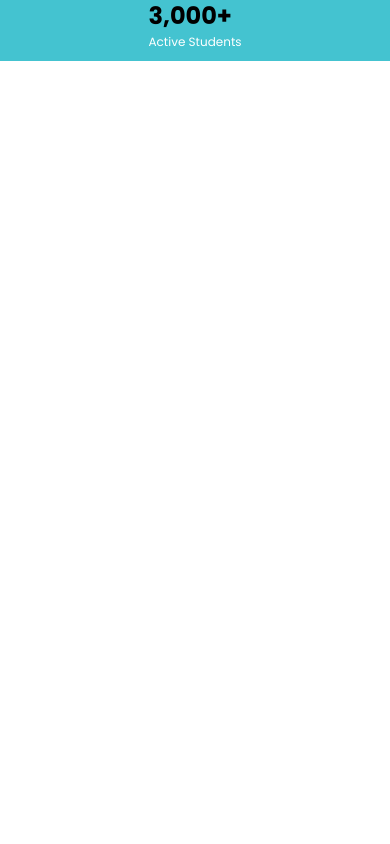
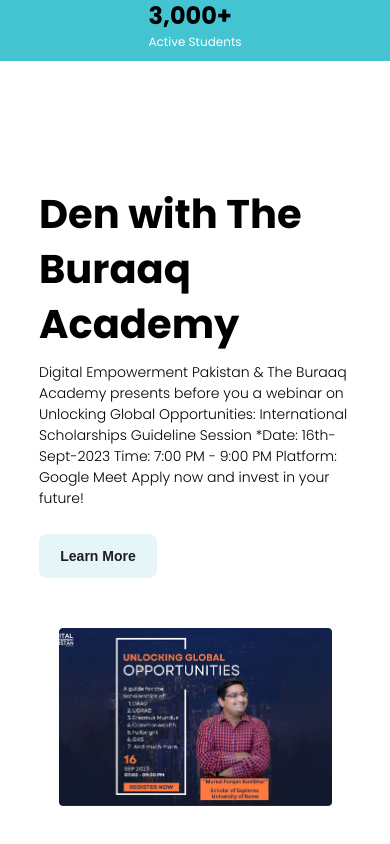
Before and after one commit to oye-hunter/den-landing-page, a React (Create React App) app: page / in a window 390 px wide. Shown: the part 3740-4584 px from the top of the page. Before the commit the page ends 3885 px from the top, so only its background shows below. Built offline with nearby package versions, Linux system fonts and the light colour scheme.

Commit message:
added responsive landing page

```diff
--- a/src/LandingPage/LandingPage.css
+++ b/src/LandingPage/LandingPage.css
@@ -33,7 +33,7 @@
   text-align: center;
   display: inline-block;
   padding: 14px;
-  width: 7vw;
+  width: 90px;
   margin: 0 20px;
   color: rgb(30, 30, 30);
   background-color: rgb(230, 245, 248);
@@ -133,7 +133,7 @@
   font-weight: 300;
 }
 
-.lp-challenges-section {
+.lp-challenges-section, .lp-den-with-buraaq-section {
   display: flex;
   justify-content: space-between;
   align-items: center;
@@ -143,24 +143,24 @@
 .lp-challenges-section img {
   height: 55vh;
 }
-.lp-challenges-section-text h3 {
+.lp-challenges-section-text h3, .lp-den-with-buraaq-section h4 {
   font-size: 40px;
   font-weight: 700;
   line-height: 55px;
   margin: 0;
 }
-.lp-challenges-section-text p {
+.lp-challenges-section-text p, .lp-den-with-buraaq-section p {
   font-size: 14px;
   font-weight: 300;
   margin: 10px 0 25px;
 }
 
-.lp-challenges-section-button {
+.lp-challenges-section-button, .lp-den-with-buraaq-section-button {
   border: 0;
   text-align: center;
   display: inline-block;
   padding: 14px;
-  width: 7vw;
+  width: 90px;
   color: rgb(30, 30, 30);
   background-color: rgb(230, 245, 248);
   border-radius: 8px;
@@ -173,7 +173,7 @@
   display: flex;
   justify-content: space-evenly;
   align-items: center;
-  margin: 10vh 0;
+  margin: 10vh 0 15vh;
   background-color: rgb(68, 195, 208);
   padding: 0 5vw;
 }
@@ -193,6 +193,9 @@
   background-color: rgb(255, 255, 255);
   height: 40px;
   width: 1px;
+}
+.lp-den-with-buraaq-section img {
+    width: 35vw;
 }
 
 @media only screen and (max-width: 1024px) {
@@ -218,13 +221,13 @@
     height: 180px;
     margin-bottom: 0;
   }
-  .lp-hero-button1, .lp-hero-button2, .lp-challenges-section-button {
+  .lp-hero-button2 {
     width: 90px;
   }
   .lp-gray-strip img {
     height: 30px;
   }
-  .lp-challenges-section {
+  .lp-challenges-section, .lp-den-with-buraaq-section {
     flex-direction: column;
     row-gap: 50px;
   }
@@ -252,4 +255,7 @@
     width: 40px;
     height: 1px;
   }
+  .lp-den-with-buraaq-section img {
+    width: 70vw;
+  }
 }
--- a/src/LandingPage/LandingPage.jsx
+++ b/src/LandingPage/LandingPage.jsx
@@ -127,6 +127,14 @@
             </div>
           </div>
         </ScrollTrigger>
+        <div className="lp-den-with-buraaq-section">
+        <div className="lp-den-with-buraaq-section-text">
+        <h4>Den with The Buraaq Academy</h4>
+        <p>Digital Empowerment Pakistan & The Buraaq Academy presents before you a webinar on Unlocking Global Opportunities: International Scholarships Guideline Session *Date: 16th-Sept-2023 Time: 7:00 PM - 9:00 PM Platform: Google Meet Apply now and invest in your future!</p>
+        <a href="/" className="lp-den-with-buraaq-section-button">Learn More</a>
+        </div>
+        <img src={require('../Assets/den-with-buraaq-img.png')} alt="" />
+        </div>
     </div>
   );
 };
```
Also changed, not shown: src/Assets/den-with-buraaq-img.png (added).
